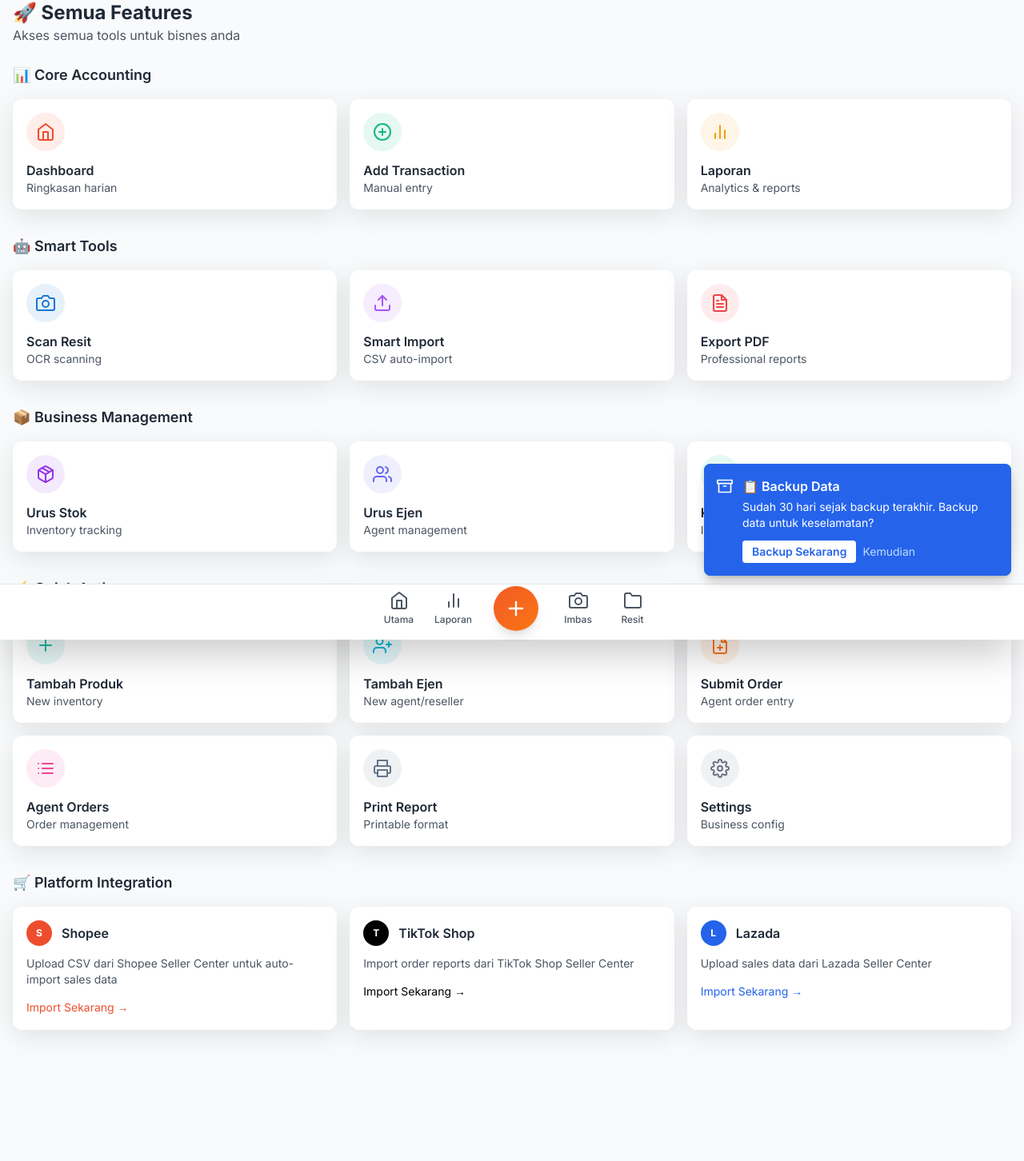
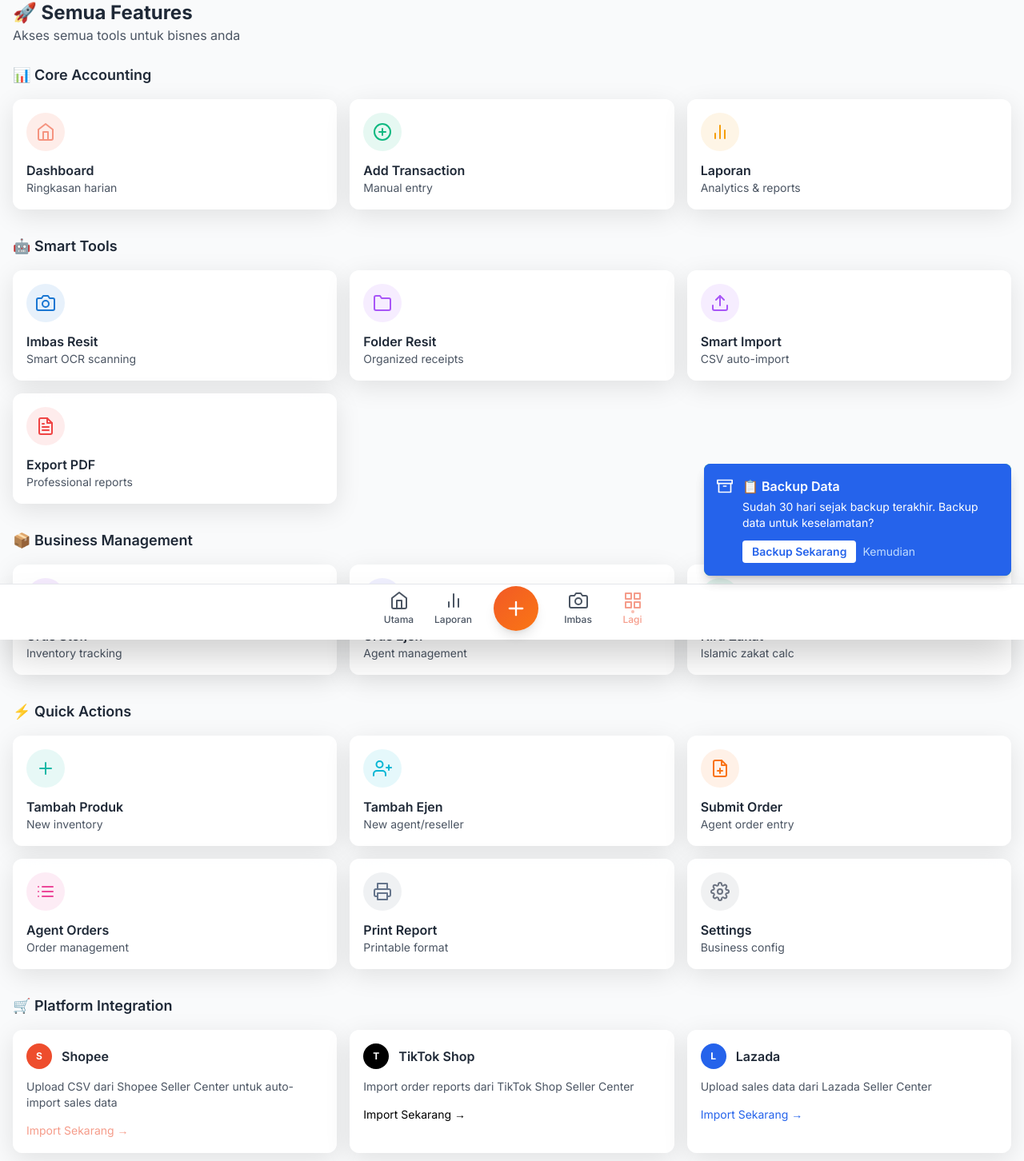
Before and after one commit to bnidigitalhq/pocketbizz-app, a Flask app: page /features in a window 1280 px wide. Shown: the top 1452 px of the page at 80% size. Before the commit the page ends 1296 px from the top, so only its background shows below. Run offline with Flask 3, Linux system fonts and the light colour scheme; some libraries are stand-ins or nearby versions.

Commit message:
Relocate receipt folders and add a new menu for accessing more features
Moves the receipt folders to the 'More' menu and introduces a dedicated features template.

Replit-Commit-Author: Agent
Replit-Commit-Session-Id: 816b2b75-b94b-4506-85c4-da1984e3837e
Replit-Commit-Screenshot-Url: https://storage.googleapis.com/screenshot-production-us-central1/c2eb580f-11fb-45fc-8983-cba287311366/6fec29ca-b8bd-482e-a731-aabfaaa5197d.jpg

```diff
--- a/templates/base.html
+++ b/templates/base.html
@@ -127,15 +127,15 @@
                     <span class="text-xs mt-1 font-medium">Imbas</span>
                 </a>
 
-                <!-- Receipt Folders -->
-                <a href="{{ url_for('receipt_folders') }}" class="nav-item flex flex-col items-center p-2 transition-all duration-300 hover:scale-105 ripple {% if request.endpoint == 'receipt_folders' %}text-shopee-orange{% else %}text-gray-600 hover:text-shopee-orange{% endif %}">
+                <!-- More/Features -->
+                <a href="{{ url_for('features') }}" class="nav-item flex flex-col items-center p-2 transition-all duration-300 hover:scale-105 ripple {% if request.endpoint in ['features', 'settings', 'receipt_folders'] %}text-shopee-orange{% else %}text-gray-600 hover:text-shopee-orange{% endif %}">
                     <div class="relative">
-                        <i data-feather="folder" class="w-6 h-6 nav-icon transition-transform duration-300"></i>
-                        {% if request.endpoint == 'receipt_folders' %}
+                        <i data-feather="grid" class="w-6 h-6 nav-icon transition-transform duration-300"></i>
+                        {% if request.endpoint in ['features', 'settings', 'receipt_folders'] %}
                         <div class="absolute -bottom-1 left-1/2 transform -translate-x-1/2 w-1 h-1 bg-shopee-orange rounded-full animate-pulse"></div>
                         {% endif %}
                     </div>
-                    <span class="text-xs mt-1 font-medium">Resit</span>
+                    <span class="text-xs mt-1 font-medium">Lagi</span>
                 </a>
         </div>
     </nav>
--- a/templates/features.html
+++ b/templates/features.html
@@ -48,8 +48,16 @@
                 <div class="w-12 h-12 bg-shopee-blue/10 rounded-full flex items-center justify-center mb-3">
                     <i data-feather="camera" class="w-6 h-6 text-shopee-blue"></i>
                 </div>
-                <h3 class="font-semibold text-gray-800">Scan Resit</h3>
-                <p class="text-sm text-gray-600">OCR scanning</p>
+                <h3 class="font-semibold text-gray-800">Imbas Resit</h3>
+                <p class="text-sm text-gray-600">Smart OCR scanning</p>
+            </a>
+
+            <a href="{{ url_for('receipt_folders') }}" class="feature-card glass-card p-4 rounded-xl hover:shadow-lg transition-all">
+                <div class="w-12 h-12 bg-purple-500/10 rounded-full flex items-center justify-center mb-3">
+                    <i data-feather="folder" class="w-6 h-6 text-purple-500"></i>
+                </div>
+                <h3 class="font-semibold text-gray-800">Folder Resit</h3>
+                <p class="text-sm text-gray-600">Organized receipts</p>
             </a>
 
             <button onclick="showCSVUpload()" class="feature-card glass-card p-4 rounded-xl hover:shadow-lg transition-all text-left">
```
